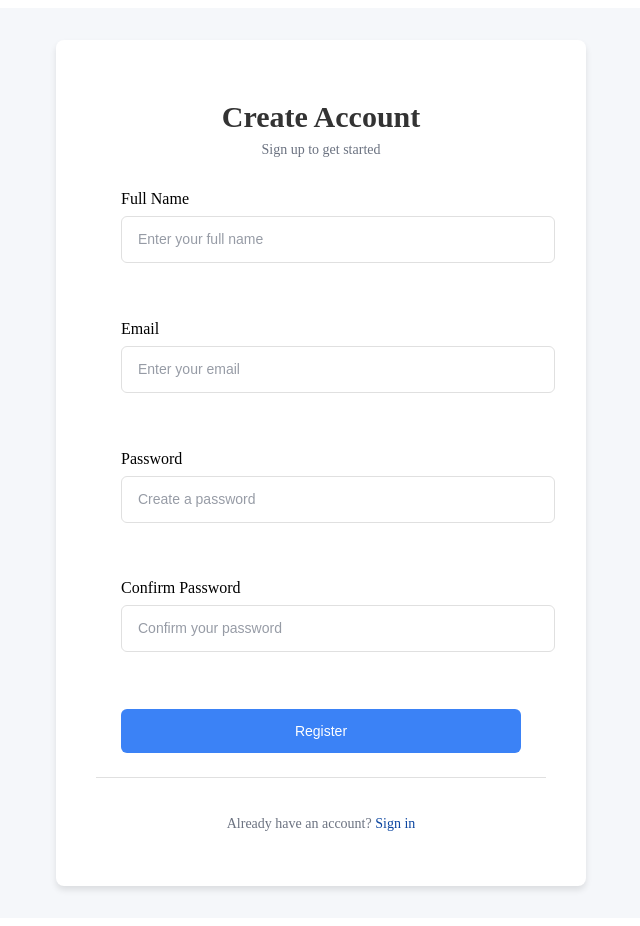
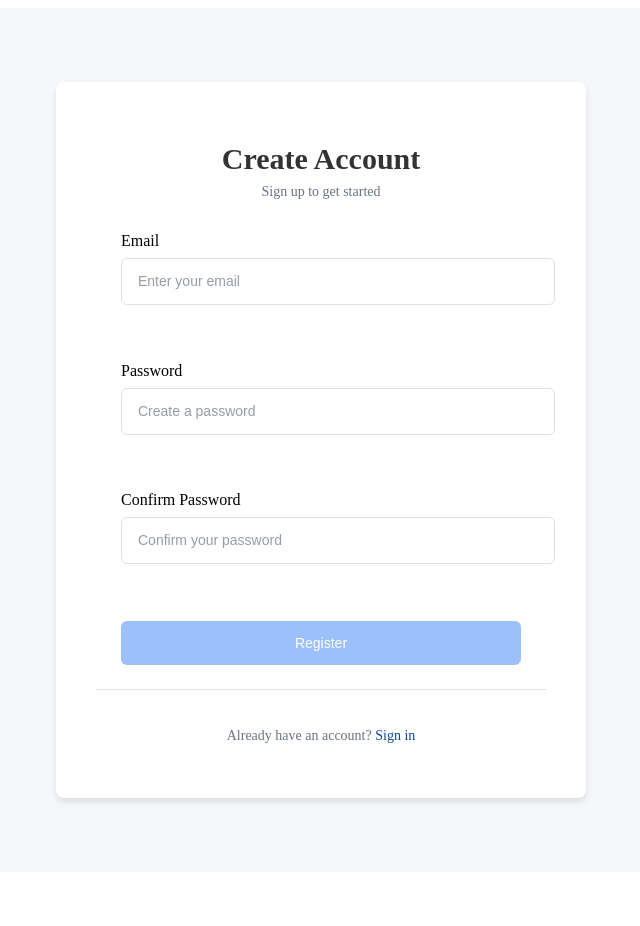
Before and after one commit to CareerHubHQ/career-hub-web, a React (Vite) app in the folder career-hub/: page /register in a window 1280 px wide. Shown: the whole page, without its empty margins (319-959 px from the left). After the commit the page ends 880 px from the top, so only its background shows below. Built offline with nearby package versions, Linux system fonts and the light colour scheme.

Commit message:
Add register validation

```diff
--- a/career-hub/src/components/organisms/Forms/RegisterForm.jsx
+++ b/career-hub/src/components/organisms/Forms/RegisterForm.jsx
@@ -4,34 +4,25 @@ import Form from "../../atoms/Form/form.atom";
 import FormField from "../../molecules/FormField/form-field";
 import Button from "../../atoms/Button/button.atom";
 
-const RegisterForm = () => {
-    const [name, setName] = useState("");
+import { validatePassword, validateEmail  } from "../../../utils/auth.utils";
+
+const RegisterForm = ({ onSubmit }) => {
     const [email, setEmail] = useState("");
     const [password, setPassword] = useState("");
     const [confirmPassword, setConfirmPassword] = useState("");
 
+    const isValidPassword = !password || validatePassword(password);
+    const isValidEmail = !email || validateEmail(email);
+    const passwordsMatch = !confirmPassword || password === confirmPassword;
+    const disabledButton = !email || !isValidEmail || !isValidPassword || !passwordsMatch;
+
     const handleSubmit = (e) => {
         e.preventDefault();
-
-        if (password !== confirmPassword) {
-            alert("Passwords do not match");
-            return;
-        }
-        console.log({ name, email, password });
+        onSubmit({ email, password });
     };
 
     return (
         <Form className="register-form" onSubmit={handleSubmit}>
-            <FormField
-                label="Full Name"
-                htmlFor="name"
-                type="text"
-                value={name}
-                onChange={(e) => setName(e.target.value)}
-                placeholder="Enter your full name"
-                required
-            />
-
             <FormField
                 label="Email"
                 htmlFor="email"
@@ -39,6 +30,7 @@ const RegisterForm = () => {
                 value={email}
                 onChange={(e) => setEmail(e.target.value)}
                 placeholder="Enter your email"
+                errorText={!isValidEmail && email ? "Invalid email address" : null}
                 required
             />
 
@@ -49,6 +41,7 @@ const RegisterForm = () => {
                 value={password}
                 onChange={(e) => setPassword(e.target.value)}
                 placeholder="Create a password"
+                errorText={!isValidPassword && password ? "Must be 6+ characters with letters and numbers" : null}
                 required
             />
 
@@ -59,10 +52,11 @@ const RegisterForm = () => {
                 value={confirmPassword}
                 onChange={(e) => setConfirmPassword(e.target.value)}
                 placeholder="Confirm your password"
+                errorText={!passwordsMatch && confirmPassword ? "Passwords do not match" : null}
                 required
             />
 
-            <Button type="submit" variant="primary">
+            <Button type="submit" variant="primary" disabled={disabledButton}>
                 Register
             </Button>
         </Form>
--- a/career-hub/src/utils/auth.utils.js
+++ b/career-hub/src/utils/auth.utils.js
@@ -1,4 +1,10 @@
 export const validatePassword = (password) => {
     const re = /^(?=.*[A-Za-z])(?=.*\d)[A-Za-z\d]{6,}$/;
+    console.log("Validating password:", password, re.test(String(password)));
     return re.test(String(password));
 };
+
+export const validateEmail = (email) => {
+    const re = /^[^\s@]+@[^\s@]+\.[^\s@]+$/;
+    return re.test(String(email).toLowerCase());
+}
```
